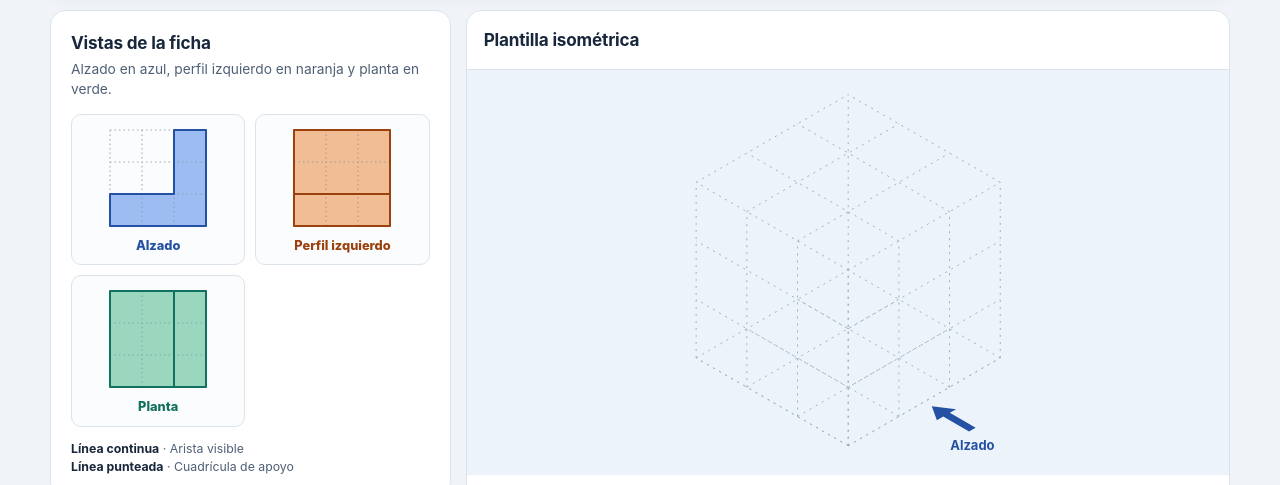
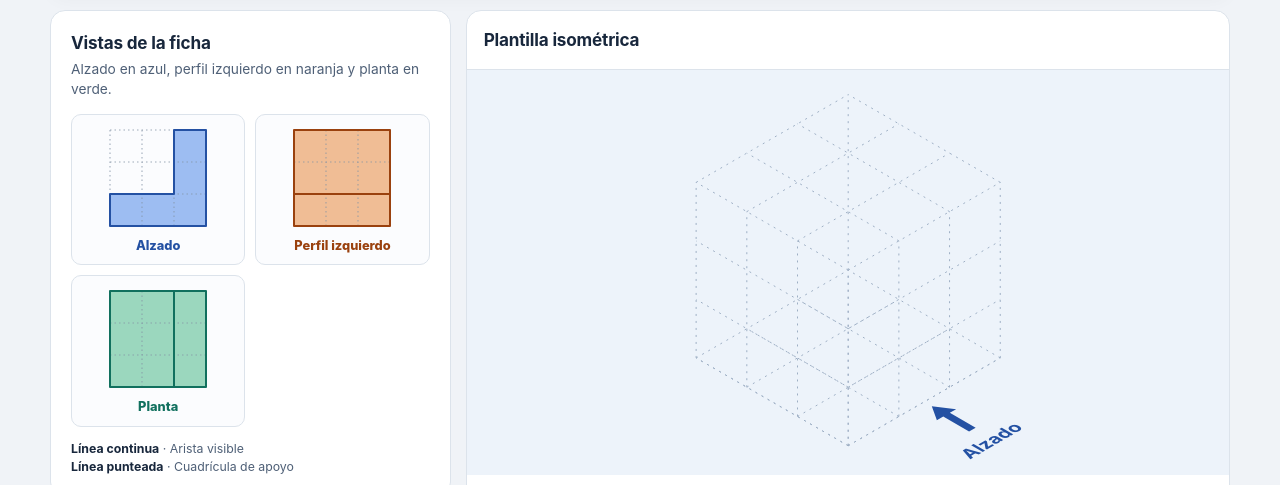
Before and after one commit to mpassalacqua01/apps, a plain HTML site: page perspectiva-isometrica/index.html in a window 1280 px wide. Shown: the part 235-720 px from the top of the page. Drawn offline with Linux system fonts and the light colour scheme.

Commit message:
Dibujar el rótulo Alzado sobre el plano de apoyo

```diff
--- a/perspectiva-isometrica/index.html
+++ b/perspectiva-isometrica/index.html
@@ -820,7 +820,7 @@ function drawArrow(from, to, color, width) {
   ctx.restore();
 }
 
-function drawFrontArrow(project, eye, width, height) {
+function drawFrontArrow(project, eye) {
   // La flecha se apoya en z = 0, igual que la base de la pieza.
   if (Math.abs(eye[2]) < .06) return;
   const centerX = drawings[exercise]?.centerX ?? 1.5;
@@ -832,25 +832,21 @@ function drawFrontArrow(project, eye, width, height) {
   polygonPath(ctx,points);
   ctx.fillStyle = colors.front;
   ctx.fill();
-  if (eye[1] <= 0) {
-    const [tailX,tailY] = project([centerX,-.95,0]);
-    const labelTop = Math.max(...points.map(([,y]) => y)) + 8;
-    ctx.save();
-    ctx.font = "700 13px Inter, system-ui, sans-serif";
-    if (labelTop + 15 <= height) {
-      ctx.textAlign = "center";
-      ctx.textBaseline = "top";
-      ctx.fillText("Alzado",tailX,labelTop);
-    } else {
-      const right = Math.max(...points.map(([x]) => x));
-      const fitsRight = right + 8 + ctx.measureText("Alzado").width <= width;
-      const left = Math.min(...points.map(([x]) => x));
-      ctx.textAlign = fitsRight ? "left" : "right";
-      ctx.textBaseline = "middle";
-      ctx.fillText("Alzado",fitsRight ? right+8 : left-8,tailY);
-    }
-    ctx.restore();
-  }
+  if (eye[2] < .06) return;
+
+  // Proyecta los ejes del texto en el plano de apoyo, detrás de la cola.
+  const scale = .024;
+  const labelY = -1.34;
+  const [x,y] = project([centerX,labelY,0]);
+  const [axisX,axisXY] = project([centerX+scale,labelY,0]);
+  const [axisYX,axisY] = project([centerX,labelY-scale,0]);
+  ctx.save();
+  ctx.transform(axisX-x,axisXY-y,axisYX-x,axisY-y,x,y);
+  ctx.font = "700 13px Inter, system-ui, sans-serif";
+  ctx.textAlign = "center";
+  ctx.textBaseline = "middle";
+  ctx.fillText("Alzado",0,0);
+  ctx.restore();
 }
 
 const rampDiagonal = [[3,1,2],[3,2,3]];
@@ -1015,7 +1011,7 @@ function render(now) {
     const centered = [point[0]-1.5,point[1]-1.5,point[2]-1.46];
     return [width/2+unit*dot(centered,right), height/2-unit*dot(centered,up)];
   };
-  drawFrontArrow(project,eye,width,height);
+  drawFrontArrow(project,eye);
   if (!modelMode) {
     if (rightProfile) drawRampLesson(project,width,height,now);
     else drawLesson(project,width,height,now);
```
